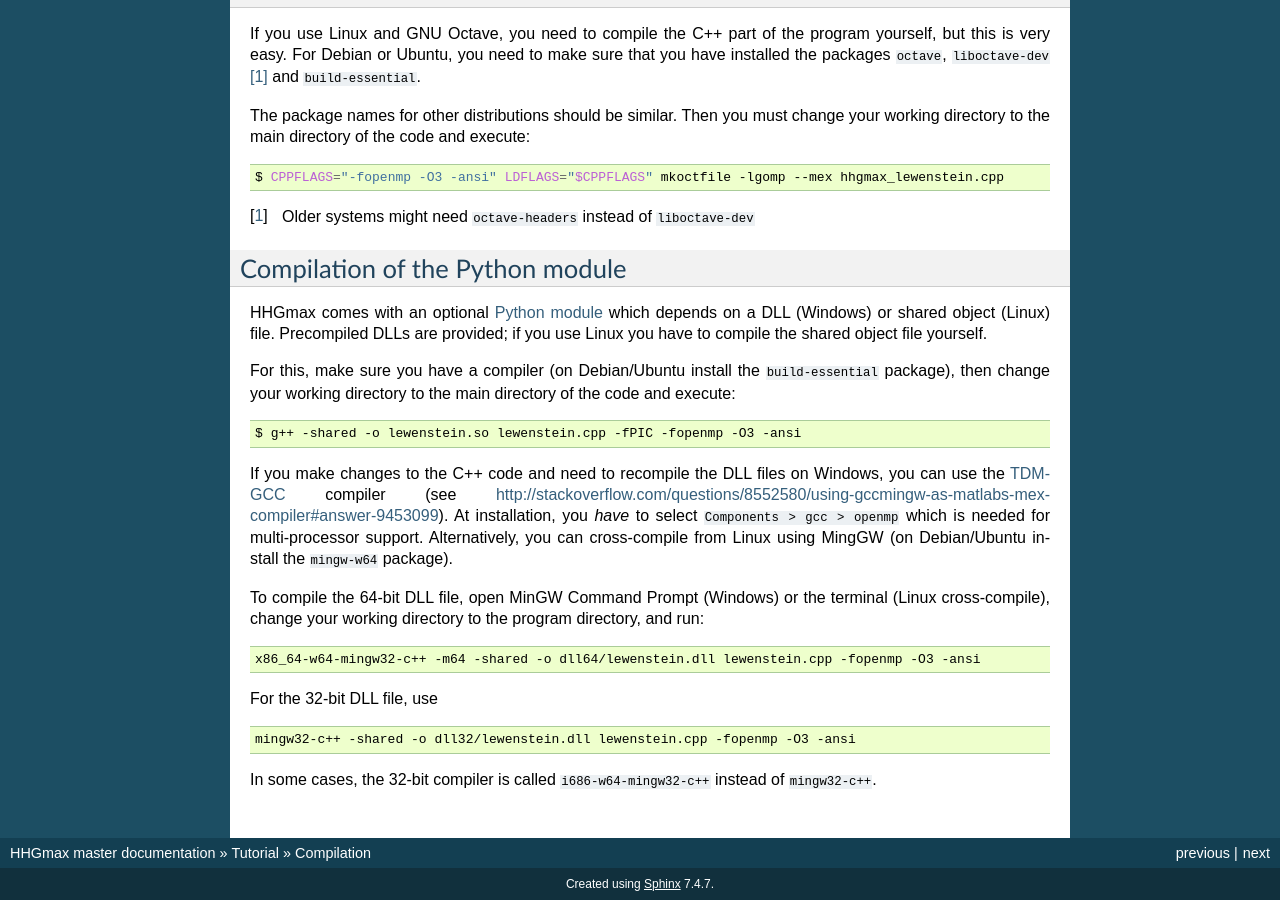
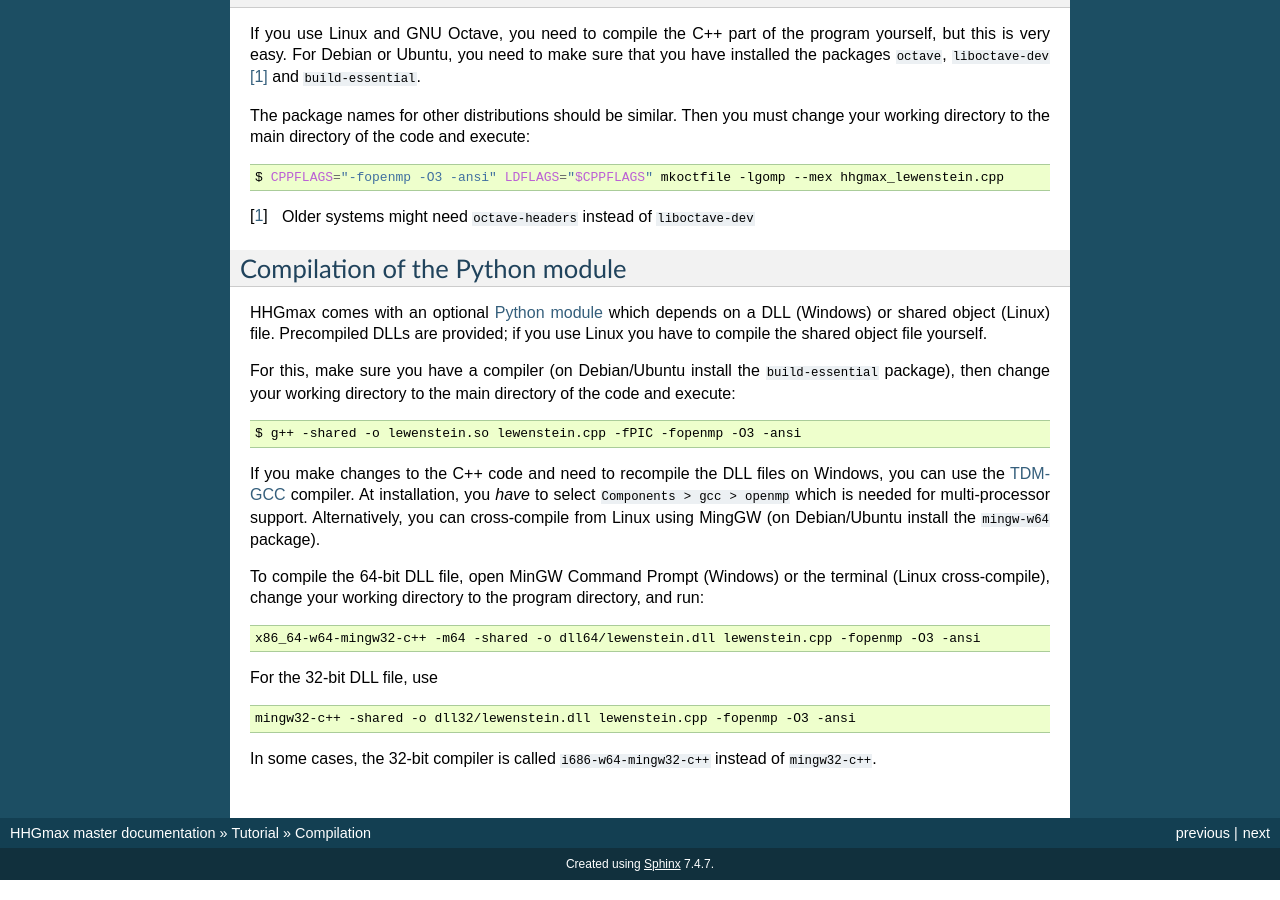
Before and after one commit to Leberwurscht/HHGmax, a Sphinx documentation site: the page built from doc/source/tutorial/compilation.rst, in a window 1280 px wide and 900 px high, scrolled down 1187 px. Built offline with Sphinx 7.4.7, drawn with Linux system fonts in a browser that asks for light colours; formulas are drawn with MathJax 3.

Commit message:
documentation fix

```diff
--- a/doc/source/tutorial/compilation.rst
+++ b/doc/source/tutorial/compilation.rst
@@ -95,7 +95,7 @@ directory to the main directory of the code and execute:
 
   $ g++ -shared -o lewenstein.so lewenstein.cpp -fPIC -fopenmp -O3 -ansi
 
-If you make changes to the C++ code and need to recompile the DLL files on Windows, you can use the TDM-GCC_ compiler (see http://stackoverflow.com/questions/8552580/using-gccmingw-as-matlabs-mex-compiler#answer-9453099).
+If you make changes to the C++ code and need to recompile the DLL files on Windows, you can use the TDM-GCC_ compiler.
 At installation, you *have* to select ``Components > gcc > openmp`` which is needed for multi-processor support. Alternatively, you can cross-compile from Linux using MingGW (on Debian/Ubuntu install the ``mingw-w64`` package).
 
 To compile the 64-bit DLL file, open MinGW Command Prompt (Windows) or the terminal (Linux cross-compile), change your working directory to the program directory, and run:
```
